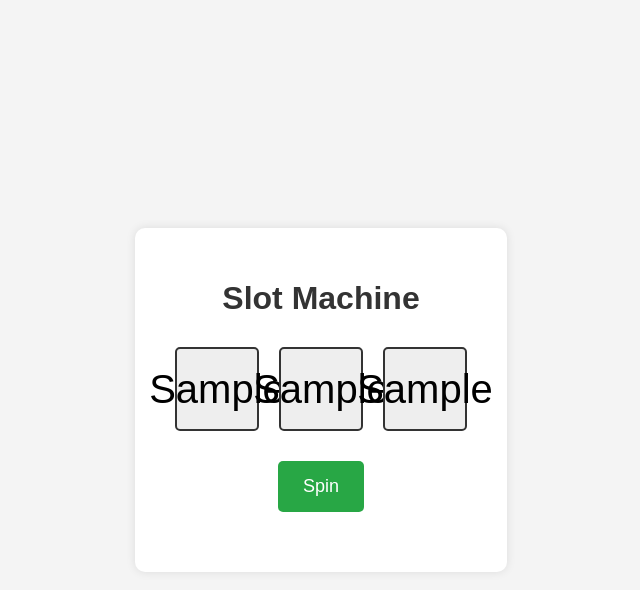
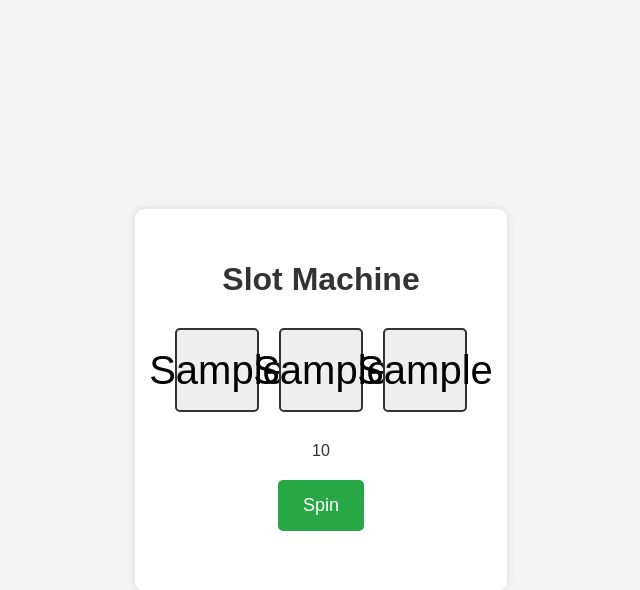
Before and after one commit to BUSH222/slotmachine, a Flask app: template templates/main.html in a window 1280 px wide. Shown: the top 590 px of the page, without its empty margins (319-959 px from the left). Run offline with Flask 3, Linux system fonts and the light colour scheme; the template is opened without the code that fills it: most values are stand-ins (such as "Sample title", 1, 10 or a date in 2020).

Commit message:
balance added prolly

```diff
--- a/static/style.css
+++ b/static/style.css
@@ -58,6 +58,12 @@ h1 {
     background-color: #218838;
 }
 
+.balance {
+    font-size: 1.5 rem;
+    color:#333;
+    margin-bottom: 20px;
+}
+
 .result {
     margin-top: 30px;
     font-size: 1.5rem;
--- a/templates/main.html
+++ b/templates/main.html
@@ -14,9 +14,10 @@
             <div class="reel" id="reel2">{{ emoji2 }}</div>
             <div class="reel" id="reel3">{{ emoji3 }}</div>
         </div>
-        <button id="spin-button">Spin</button>
+        <div class="balance" id="balance">{{ balance }}</div>
+        <button id=spin-button onClick="window.location.reload();">Spin</button>
+
         <div class="result" id="result"></div>
     </div>
-    <script src="{{ url_for('static', filename='js/app.js') }}"></script>
 </body>
 </html>
```
Also changed, not shown: static/app.js (deleted).
